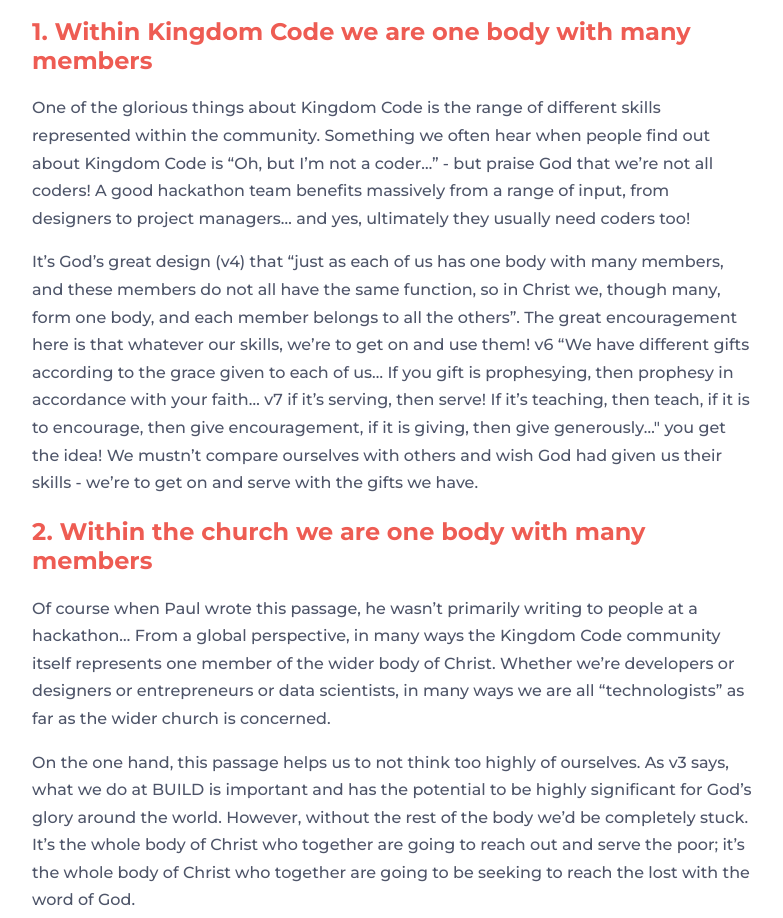
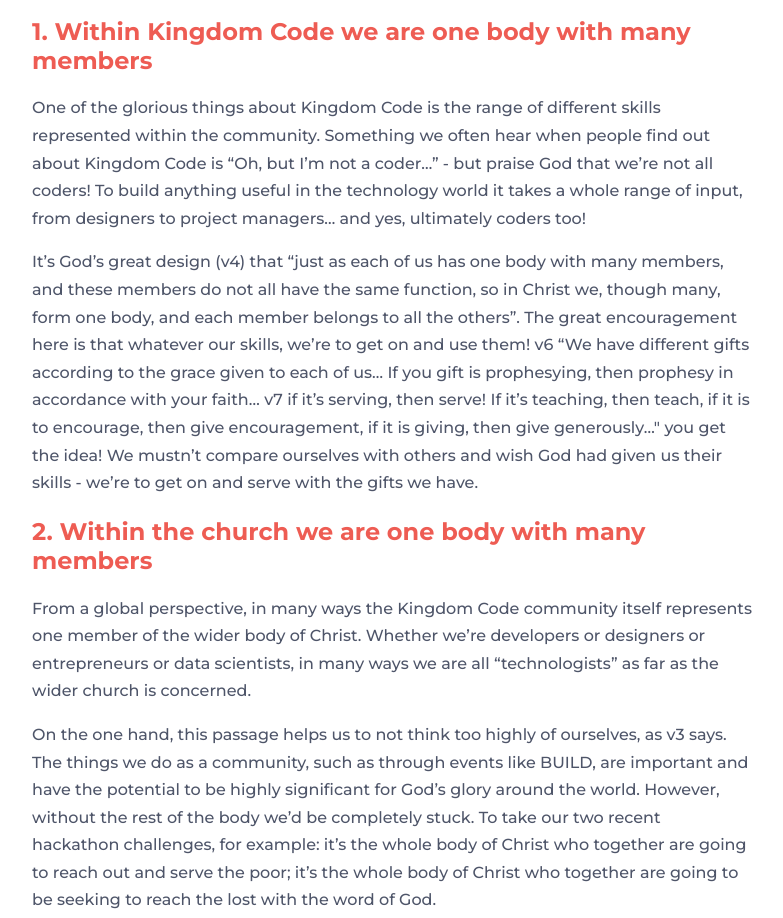
Before and after one commit to kingdom-code/kingdom-code, an Eleventy site: page src/blog/2019/one-body-many-members.md in a window 1280 px wide. Shown: the part 535-1453 px from the top of the page, without its empty margins (248-1031 px from the left). Built offline with nearby package versions, Linux system fonts and the light colour scheme; Eleventy itself is replaced by a stand-in of ours; files that its build step writes are made by us from their sources.

Commit message:
Generalise the blog post from BUILD to things more widely

```diff
--- a/src/blog/2019/one-body-many-members.md
+++ b/src/blog/2019/one-body-many-members.md
@@ -2,8 +2,8 @@
 title: One Body, Many Members
 tags: Build
 author: Andy Geers
-date: 2019-10-01
-intro:
+date: 2019-11-07
+intro: The apostle Paul describes the church as one body with many members. Andy Geers explores what this means for us as Kingdom Code.
 ---
 
 Last month at Kingdom Code BUILD we spent some time dwelling on the following words from Romans 12:3-9 (NIV):
@@ -13,16 +13,16 @@
 
 ## 1. Within Kingdom Code we are one body with many members
 
-One of the glorious things about Kingdom Code is the range of different skills represented within the community. Something we often hear when people find out about Kingdom Code is “Oh, but I’m not a coder…” - but praise God that we’re not all coders! A good hackathon team benefits massively from a range of input, from designers to project managers… and yes, ultimately they usually need coders too!
+One of the glorious things about Kingdom Code is the range of different skills represented within the community. Something we often hear when people find out about Kingdom Code is “Oh, but I’m not a coder…” - but praise God that we’re not all coders! To build anything useful in the technology world it takes a whole range of input, from designers to project managers… and yes, ultimately coders too!
 
 It’s God’s great design (v4) that “just as each of us has one body with many members, and these members do not all have the same function, so in Christ we, though many, form one body, and each member belongs to all the others”. The great encouragement here is that whatever our skills, we’re to get on and use them! v6 “We have different gifts according to the grace given to each of us… If you gift is prophesying, then prophesy in accordance with your faith… v7 if it’s serving, then serve! If it’s teaching, then teach, if it is to encourage, then give encouragement, if it is giving, then give generously…" you get the idea!
 We mustn’t compare ourselves with others and wish God had given us their skills - we’re to get on and serve with the gifts we have.
 
 ## 2. Within the church we are one body with many members
 
-Of course when Paul wrote this passage, he wasn’t primarily writing to people at a hackathon… From a global perspective, in many ways the Kingdom Code community itself represents one member of the wider body of Christ. Whether we’re developers or designers or entrepreneurs or data scientists, in many ways we are all “technologists” as far as the wider church is concerned.
+From a global perspective, in many ways the Kingdom Code community itself represents one member of the wider body of Christ. Whether we’re developers or designers or entrepreneurs or data scientists, in many ways we are all “technologists” as far as the wider church is concerned.
 
-On the one hand, this passage helps us to not think too highly of ourselves. As v3 says, what we do at BUILD is important and has the potential to be highly significant for God’s glory around the world. However, without the rest of the body we’d be completely stuck. It’s the whole body of Christ who together are going to reach out and serve the poor; it’s the whole body of Christ who together are going to be seeking to reach the lost with the word of God.
+On the one hand, this passage helps us to not think too highly of ourselves, as v3 says. The things we do as a community, such as through events like BUILD, are important and have the potential to be highly significant for God’s glory around the world. However, without the rest of the body we’d be completely stuck. To take our two recent hackathon challenges, for example: it’s the whole body of Christ who together are going to reach out and serve the poor; it’s the whole body of Christ who together are going to be seeking to reach the lost with the word of God.
 
 On the other hand, don’t undervalue your skills as a technologist. Hopefully the experience of many at BUILD was of seeing that our tech skills are not separate from our faith - we don’t have to put our digital stuff in a little box over here and our Christian service in a separate little box over there. If these are the gifts that God has given to each of us, then let us use them. We belong to all of the other members of the church, and they **need** us and our skills. God willing some of the projects from BUILD are going to really help the church in their mission.
 
```
